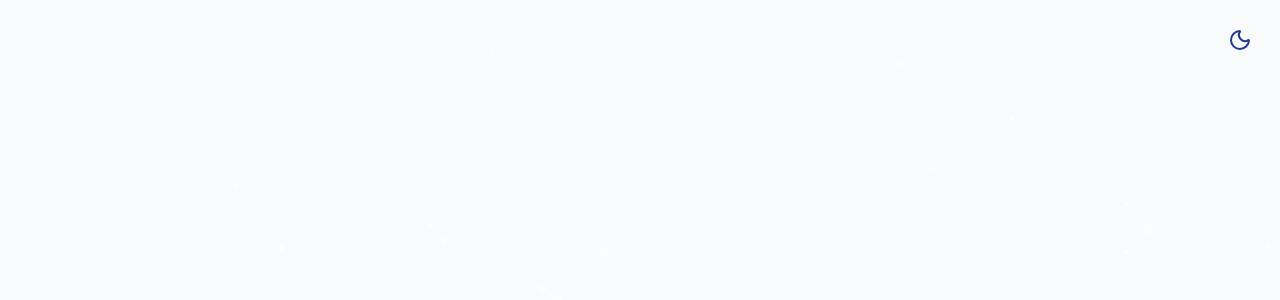
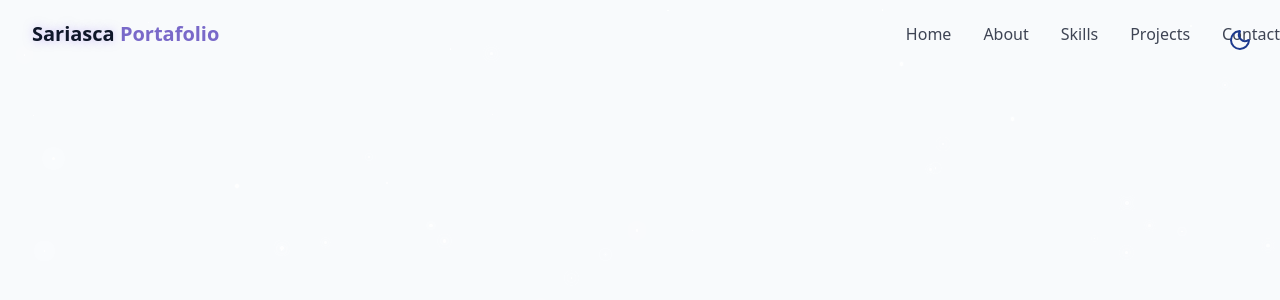
Before and after one commit to sariasca/portfolio, a React (Vite) app: page / in a window 1280 px wide. Shown: the top 300 px of the page. Built offline with nearby package versions, Linux system fonts and the light colour scheme.

Commit message:
color variable correction on css

```diff
--- /dev/null
+++ b/src/components/Navbar.jsx
@@ -0,0 +1,58 @@
+import { cn } from "@/lib/utils";
+import { useEffect, useState } from "react";
+
+const navItems = [
+  { name: "Home", path: "#home" },
+  { name: "About", path: "#about" },
+  { name: "Skills", path: "#skills" },
+  { name: "Projects", path: "#projects" },
+  { name: "Contact", path: "#contact" },
+];
+
+export const Navbar = () => {
+  const [isScrolled, setIsScrolled] = useState(false);
+
+  useEffect(() => {
+    const handleScroll = () => {
+      setIsScrolled(window.scrollY > 10);
+    };
+
+    window.addEventListener("scroll", handleScroll);
+    return () => {
+      window.removeEventListener("scroll", handleScroll);
+    };
+  }, []);
+
+  return (
+    <nav className={cn("fixed w-full z-40 transition-all duration-300",
+     isScrolled ? "py-3 bg-background/80 backdrop-blur-md shadow-xs" : "py-5")}
+    >
+      <div className="container flex items-center justify-between">
+        <a href="#home" className="text-xl font-bold text-primary flex items-center">
+          <span className="relative z-10">
+            <span className="text-glow text-foreground"> Sariasca </span>
+            Portafolio
+          </span>
+        </a>
+
+        {/* Desktop navbar */}
+        <div className="hidden md:flex space-x-8">
+          {navItems.map((item, key) => (
+            <a key={key} href={item.path} className="text-foreground/80 hover:text-primary transition-colors
+            duration-300">
+              {item.name}
+            </a>
+          ))}
+        </div>
+        {/* Mobile navbar */}
+        <div className="md:hidden">
+          {navItems.map((item) => (
+            <a key={item.name} href={item.path} className="block text-lg font-medium text-primary py-2">
+              {item.name}
+            </a>
+          ))}
+        </div>
+      </div>
+    </nav>
+  );
+};
--- a/src/index.css
+++ b/src/index.css
@@ -6,10 +6,10 @@
   --color-background: hsl(var(--background));
   --color-foreground: hsl(var(--foreground));
 
-  --color-primary: hsl(var(--primary), 100%, 50%);
-  --color-primary-foreground: hsl(var(--primary-foreground), 100%, 50%);
+  --color-primary: hsl(var(--primary));
+  --color-primary-foreground: hsl(var(--primary-foreground));
 
-  --color-card: hsl(var(--card), 0%, 100%);
+  --color-card: hsl(var(--card));
 
   /* Animations */
 
@@ -186,6 +186,7 @@
   box-shadow: 0 0 20px 5px rgba(255,255,255,0.6);
   filter: blur(0.5px);
 
+
   /* This creates a triangular shape that resembles a meteor */
   clip-path: polygon(0% 50%, 100% 0%, 100% 100%);
 }
--- a/src/pages/Home.jsx
+++ b/src/pages/Home.jsx
@@ -1,5 +1,6 @@
 import { ThemeToggle } from "../components/ThemeToggle";
 import { StarsBackground } from "../components/StarsBackground";
+import { Navbar } from "../components/Navbar";
 
 export const Home = () => {
   return (
@@ -9,7 +10,7 @@ export const Home = () => {
     {/* Background Effects */}
       <StarsBackground />
     {/* Navigation Bar */}
-
+      <Navbar />
     {/* Main Content */}
 
     {/* Footer */}
--- /dev/null
+++ b/tailwind.config.js
@@ -0,0 +1,19 @@
+/** @type {import('tailwindcss').Config} */
+module.exports = {
+  content: [       // HTML base de Vite
+    "./src/**/*.{js,ts,jsx,tsx}",  // Todos tus componentes y páginas
+  ],
+  theme: {
+    extend: {
+      colors: {
+        primary: 'hsl(var(--primary))',
+        'primary-foreground': 'hsl(var(--primary-foreground))',
+        background: 'hsl(var(--background))',
+        foreground: 'hsl(var(--foreground))',
+        border: 'hsl(var(--border))',
+        card: 'hsl(var(--card))',
+      },
+    },
+  },
+  plugins: [],
+}
```
Also changed, not shown: src/App.jsx (+7 -6 lines), 1 other file (tests, documents, lock files or other folders).
